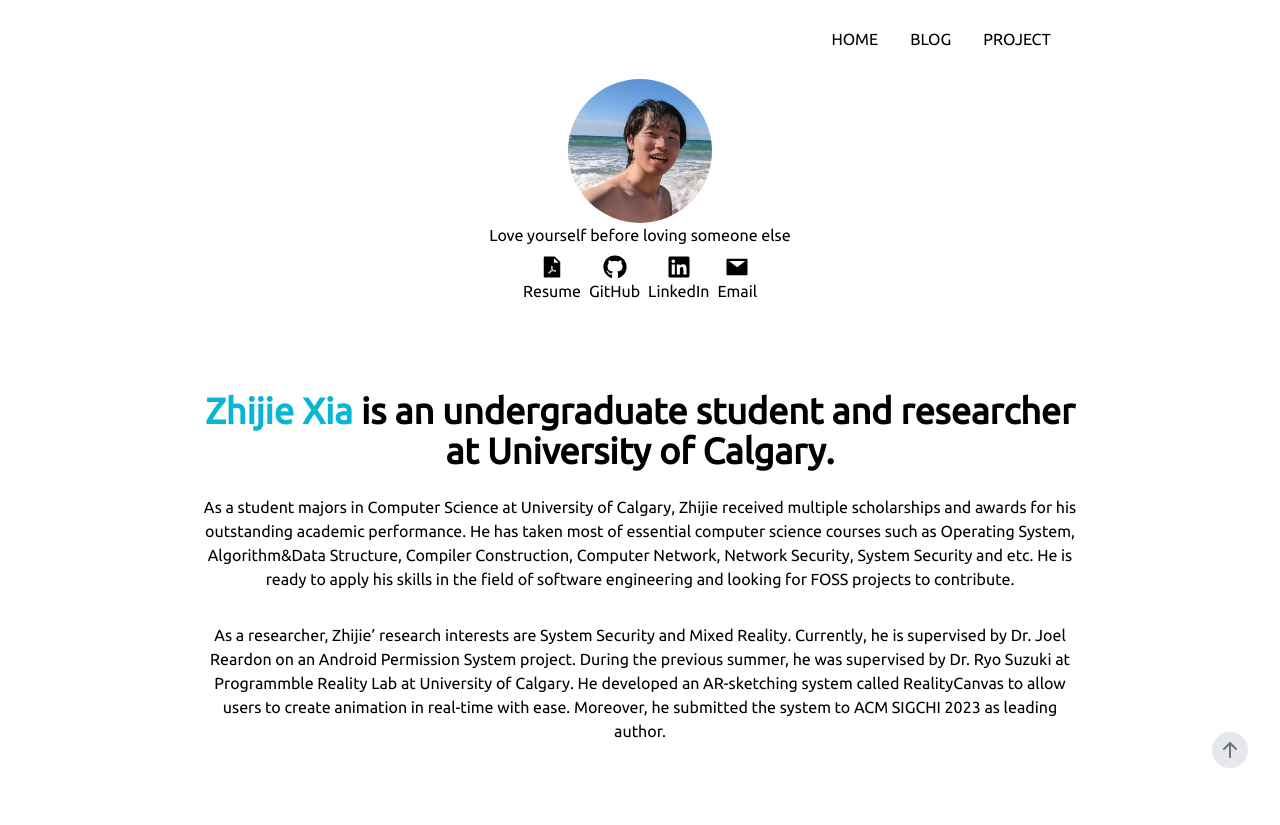
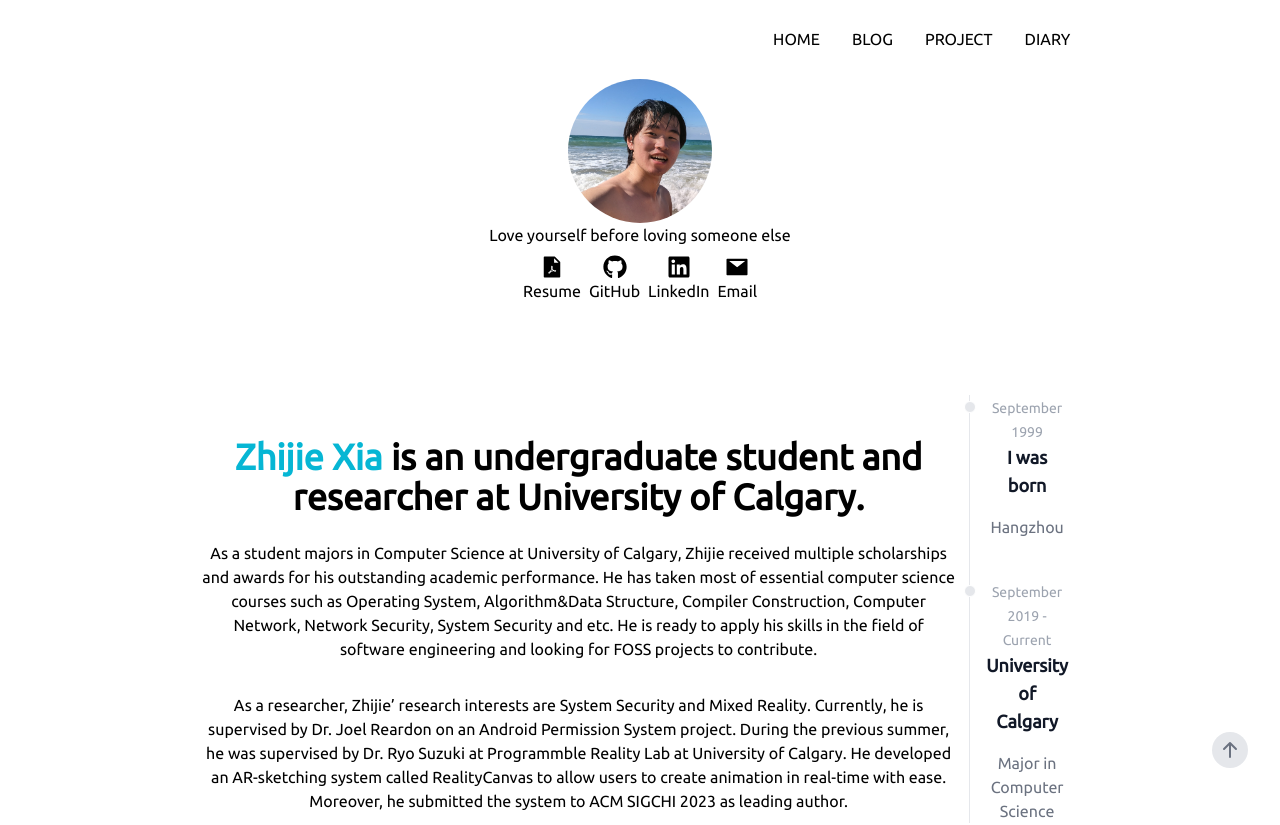
Before and after one commit to zhijie-os/next-blog, a Next.js app: page / in a window 1280 px wide. Shown: the top 825 px of the page. Built offline with nearby package versions, Linux system fonts and the light colour scheme.

Commit message:
timeline

```diff
--- a/components/layout.tsx
+++ b/components/layout.tsx
@@ -24,7 +24,6 @@ export default function Layout({ children, home }: { children: any, home: any })
                 {/* <meta property="og:image" content={``}></meta> */}
             </Head>
 
-            {/* my big ugly face */}
             {/* <div "flex flex-col "></div> */}
             <Navbar></Navbar>
             <header className="flex justify-center">
@@ -63,7 +62,6 @@ export default function Layout({ children, home }: { children: any, home: any })
                             </div>
                             <p>Love yourself before loving someone else</p>
                         </div>
-
                     </>
                 )
                 }
--- a/components/navbar.tsx
+++ b/components/navbar.tsx
@@ -1,7 +1,7 @@
 import Link from "next/link";
 import MobileNavbar from "./mobileNavbar";
 import Image from "next/image";
-const headerNavLinks: { title: string; href: string }[] = [{ title: "HOME", href: "/" }, { title: "BLOG", href: "/posts" }, { title: "PROJECT", href: "/projects" }]
+const headerNavLinks: { title: string; href: string }[] = [{ title: "HOME", href: "/" }, { title: "BLOG", href: "/posts" }, { title: "PROJECT", href: "/projects" }, {title: "DIARY", href:"/diary"}]
 
 export default function Navbar() {
     return (
--- a/components/project.tsx
+++ b/components/project.tsx
@@ -2,6 +2,8 @@ import YouTube from 'react-youtube';
 import Image from 'next/image'
 import Link from 'next/link'
 import { ProjectProps } from '../data/projectData';
+import { AiOutlineArrowRight } from 'react-icons/ai'
+
 
 export default function Project({ title, description, imageUrl, link }: ProjectProps) {
     return (
@@ -34,7 +36,7 @@ export default function Project({ title, description, imageUrl, link }: ProjectP
                     className="pl-2 text-base font-medium leading-6 text-primary-500 hover:text-primary-600 dark:hover:text-primary-400"
                     aria-label={`Link to ${title}`}
                 >
-                    Learn more &rarr;
+                    <div className="flex m"> Learn more <AiOutlineArrowRight className="m-2" /> </div>
                 </Link>
             </div>
         </div>
--- a/components/timeline.jsx
+++ b/components/timeline.jsx
@@ -1,26 +1,25 @@
 export default function Timeline() {
     return (
-        <div className="mx-auto p-2">
+        <div className="mx-auto p-3">
             <ol className="relative border-l border-gray-200 dark:border-gray-700">
                 <li className="mb-10 ml-4">
                     <div className="absolute w-3 h-3 bg-gray-200 rounded-full mt-1.5 -left-1.5 border border-white dark:border-gray-900 dark:bg-gray-700"></div>
-                    <time className="mb-1 text-sm font-normal leading-none text-gray-400 dark:text-gray-500">February 2022</time>
-                    <h3 className="text-lg font-semibold text-gray-900 dark:text-white">Application UI code in Tailwind CSS</h3>
-                    <p className="mb-4 text-base font-normal text-gray-500 dark:text-gray-400">Get access to over 20+ pages including a dashboard layout, charts, kanban board, calendar, and pre-order E-commerce & Marketing pages.</p>
-                    <a href="#" className="inline-flex items-center px-4 py-2 text-sm font-medium text-gray-900 bg-white border border-gray-200 rounded-lg hover:bg-gray-100 hover:text-blue-700 focus:z-10 focus:ring-4 focus:outline-none focus:ring-gray-200 focus:text-blue-700 dark:bg-gray-800 dark:text-gray-400 dark:border-gray-600 dark:hover:text-white dark:hover:bg-gray-700 dark:focus:ring-gray-700">Learn more <svg className="w-3 h-3 ml-2" fill="currentColor" viewBox="0 0 20 20" xmlns="http://www.w3.org/2000/svg"><path fillRule="evenodd" d="M12.293 5.293a1 1 0 011.414 0l4 4a1 1 0 010 1.414l-4 4a1 1 0 01-1.414-1.414L14.586 11H3a1 1 0 110-2h11.586l-2.293-2.293a1 1 0 010-1.414z" clipRule="evenodd"></path></svg></a>
+                    <time className="mb-1 text-sm font-normal leading-none text-gray-400 dark:text-gray-500">September 1999</time>
+                    <h3 className="text-lg font-semibold text-gray-900 dark:text-white">I was born</h3>
+                    <p className="mb-4 text-base font-normal text-gray-500 dark:text-gray-400">Hangzhou</p>
                 </li>
                 <li className="mb-10 ml-4">
                     <div className="absolute w-3 h-3 bg-gray-200 rounded-full mt-1.5 -left-1.5 border border-white dark:border-gray-900 dark:bg-gray-700"></div>
-                    <time className="mb-1 text-sm font-normal leading-none text-gray-400 dark:text-gray-500">March 2022</time>
-                    <h3 className="text-lg font-semibold text-gray-900 dark:text-white">Marketing UI design in Figma</h3>
-                    <p className="text-base font-normal text-gray-500 dark:text-gray-400">All of the pages and components are first designed in Figma and we keep a parity between the two versions even as we update the project.</p>
+                    <time className="mb-1 text-sm font-normal leading-none text-gray-400 dark:text-gray-500">September 2019 - Current</time>
+                    <h3 className="text-lg font-semibold text-gray-900 dark:text-white">University of Calgary</h3>
+                    <p className="text-base font-normal text-gray-500 dark:text-gray-400">Major in Computer Science</p>
                 </li>
-                <li className="ml-4">
+                {/* <li className="ml-4">
                     <div className="absolute w-3 h-3 bg-gray-200 rounded-full mt-1.5 -left-1.5 border border-white dark:border-gray-900 dark:bg-gray-700"></div>
                     <time className="mb-1 text-sm font-normal leading-none text-gray-400 dark:text-gray-500">April 2022</time>
                     <h3 className="text-lg font-semibold text-gray-900 dark:text-white">E-Commerce UI code in Tailwind CSS</h3>
                     <p className="text-base font-normal text-gray-500 dark:text-gray-400">Get started with dozens of web components and interactive elements built on top of Tailwind CSS.</p>
-                </li>
+                </li> */}
             </ol>
         </div>
     )
--- a/pages/index.tsx
+++ b/pages/index.tsx
@@ -9,9 +9,6 @@ import Timeline from '../components/timeline'
 export default function Home() {
   return (
     <Layout home={true}>
-
-
-
       {/* layout header still work, this adds to the layout header */}
       <div className="w-full text-center">
         <div className="max-w-4xl w-full mx-auto p-2 flex flex-col md:flex-row justify-center items-center">
@@ -49,7 +46,7 @@ export default function Home() {
             </p>
           </div>
 
-          {/* <Timeline></Timeline>  */}
+          <Timeline></Timeline>
         </div>
       </div>
     </Layout>
```
